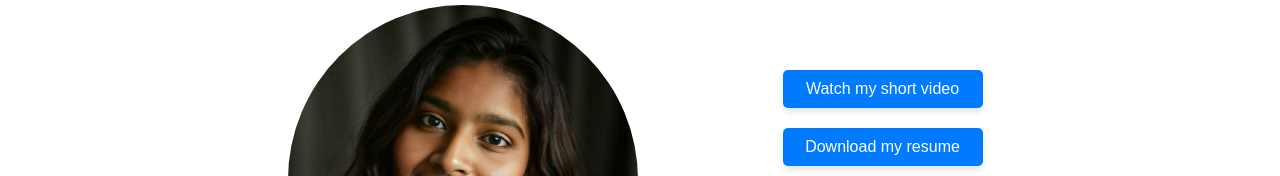
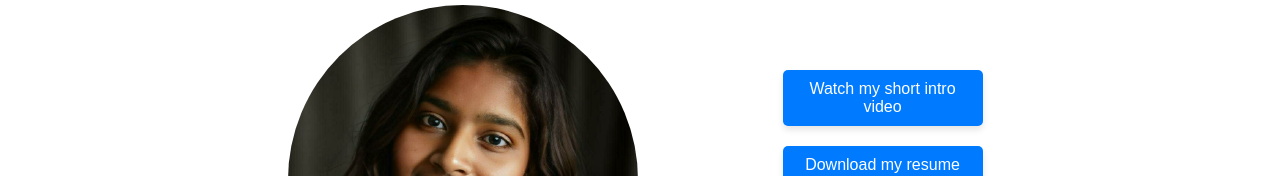
Before and after one commit to Manasaullam/ManasaUllam-Portfolio, a React (Create React App) app: page / in a window 1280 px wide. Shown: the part 228-404 px from the top of the page. Built offline with nearby package versions, Linux system fonts and the light colour scheme.

Commit message:
Added video file and updated the files

```diff
--- a/src/pages/Home.js
+++ b/src/pages/Home.js
@@ -22,7 +22,7 @@ function Home() {
           <h2>Software Developer</h2>
         </div>
         <div className="right-content">
-          <button onClick={handleVideoClick}>Watch my short video</button>
+          <button onClick={handleVideoClick}>Watch my short intro video</button>
           <button onClick={() => window.open('/resume.pdf')}>Download my resume</button>
           <Link to="/contact">
             <button>Contact Info</button>
--- a/src/pages/Projects.js
+++ b/src/pages/Projects.js
@@ -13,7 +13,7 @@ function Projects() {
             Developed a cross-platform mobile application to enhance code enforcement with real-time tracking and management of violations. The application integrates precise geolocation and navigation features, along with dynamic data visualization tools for effective reporting and analytics.
           </p>
           <p><strong>Technologies Used:</strong> React Native, Google Maps API, React Native Gifted Charts, Firebase.</p>
-          <a href="https://github.com/your-repo/city-code-enforcement" className="github-link">Github</a>
+          <a href="https://github.com/Manasaullam/CityCodeEnforcement" className="github-link">Github</a>
         </div>
       </div>
       <div className="project-card">
@@ -24,7 +24,7 @@ function Projects() {
             Created a web-based video chatting platform that supports real-time, plugin-free video conferencing accessible globally. The website features advanced peer-to-peer connections, chat room management, and responsive cross-platform interfaces, ensuring an enhanced video streaming and user interaction experience.
           </p>
           <p><strong>Technologies Used:</strong> Adobe Flash Media Server, Scaledrone, WebRTC, JavaScript, HTML5 APIs.</p>
-          <a href="https://github.com/your-repo/video-chatting-website" className="github-link">Github</a>
+          <a href="https://github.com/Manasaullam/Video-Chatting-Website" className="github-link">Github</a>
         </div>
       </div>
       <div className="footer1">
```
Also changed, not shown: 1 other file (tests, documents, lock files or other folders).
